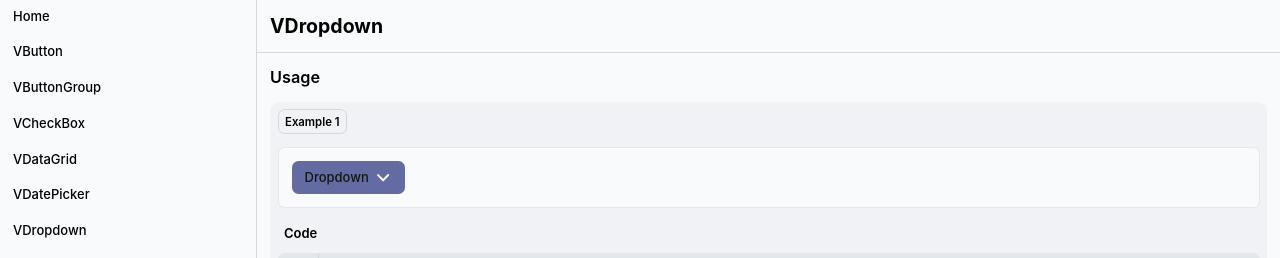
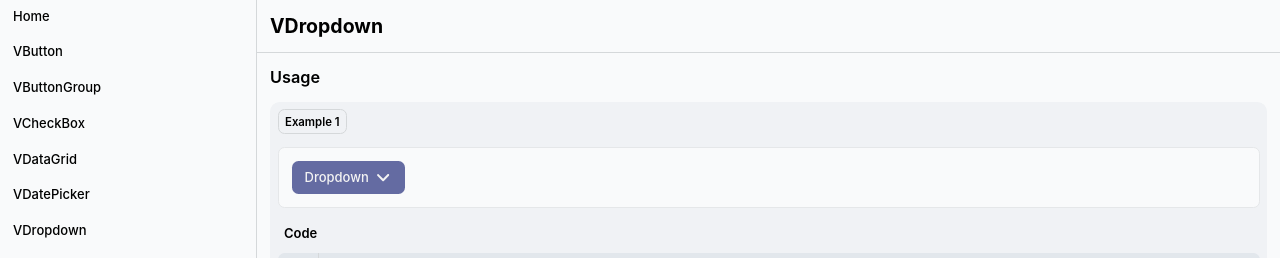
Before and after one commit to frtp2612/velc, a Vue app: page /VDropdown in a window 1280 px wide. Shown: the top 258 px of the page. Built offline with nearby package versions, Linux system fonts and the light colour scheme.

Commit message:
Update VDropdown.vue

```diff
--- a/src/components/VDropdown/VDropdown.vue
+++ b/src/components/VDropdown/VDropdown.vue
@@ -3,7 +3,7 @@
     <div ref="dropdown" @click="toggle">
       <slot>
         <VButton icon-right="fa-angle-down" :type="VButtonTypes.PRIMARY">
-          <VLabel class="text-color-text">{{ label }}</VLabel>
+          <VLabel class="text-color-text-50 font-medium">{{ label }}</VLabel>
         </VButton>
       </slot>
     </div>
```
